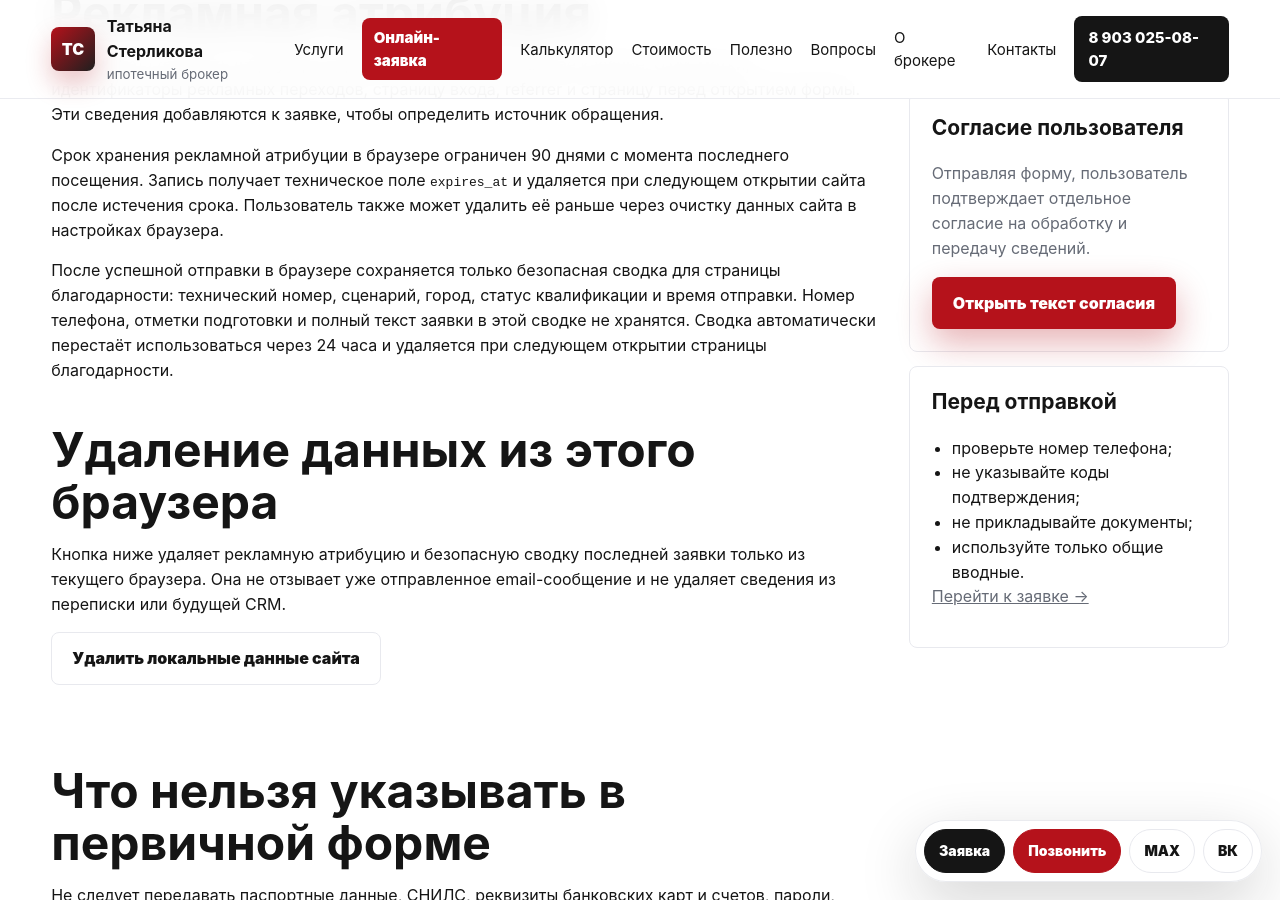
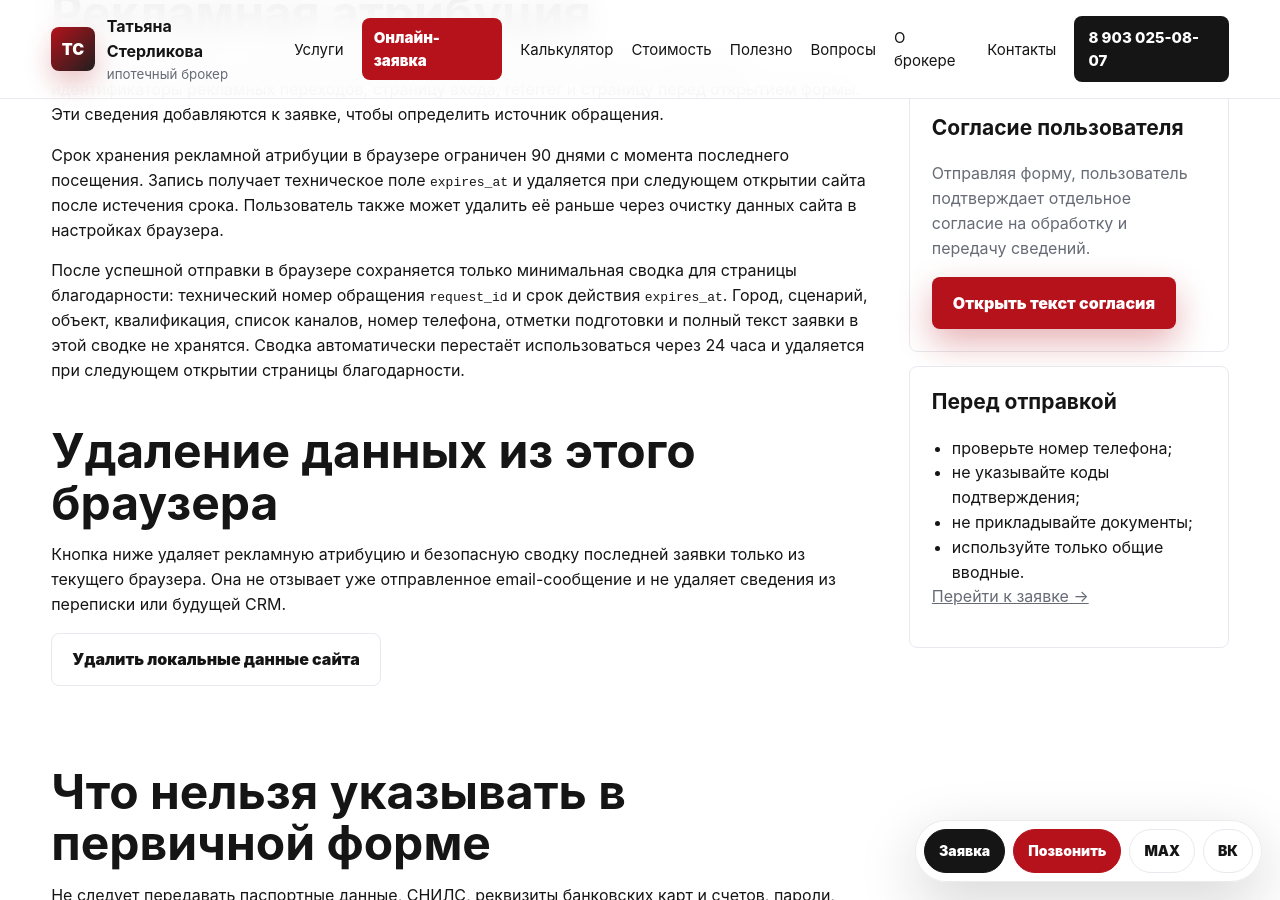
Before and after one commit to deputat36/broker, a Jekyll site: the page built from policy.md, in a window 1280 px wide and 900 px high, scrolled down 2415 px. Built offline with Jekyll 4.4.1, drawn with Linux system fonts in a browser that asks for light colours.

Commit message:
Синхронизировать политику с минимальной локальной сводкой

```diff
--- a/policy.md
+++ b/policy.md
@@ -49,7 +49,7 @@
     <h2>Рекламная атрибуция</h2>
     <p>Сайт может сохранять в браузере первое и последнее рекламное касание: UTM-метки, идентификаторы рекламных переходов, страницу входа, referrer и страницу перед открытием формы. Эти сведения добавляются к заявке, чтобы определить источник обращения.</p>
     <p>Срок хранения рекламной атрибуции в браузере ограничен 90 днями с момента последнего посещения. Запись получает техническое поле <code>expires_at</code> и удаляется при следующем открытии сайта после истечения срока. Пользователь также может удалить её раньше через очистку данных сайта в настройках браузера.</p>
-    <p>После успешной отправки в браузере сохраняется только безопасная сводка для страницы благодарности: технический номер, сценарий, город, статус квалификации и время отправки. Номер телефона, отметки подготовки и полный текст заявки в этой сводке не хранятся. Сводка автоматически перестаёт использоваться через 24 часа и удаляется при следующем открытии страницы благодарности.</p>
+    <p>После успешной отправки в браузере сохраняется только минимальная сводка для страницы благодарности: технический номер обращения <code>request_id</code> и срок действия <code>expires_at</code>. Город, сценарий, объект, квалификация, список каналов, номер телефона, отметки подготовки и полный текст заявки в этой сводке не хранятся. Сводка автоматически перестаёт использоваться через 24 часа и удаляется при следующем открытии страницы благодарности.</p>
 
     <h2>Удаление данных из этого браузера</h2>
     <p>Кнопка ниже удаляет рекламную атрибуцию и безопасную сводку последней заявки только из текущего браузера. Она не отзывает уже отправленное email-сообщение и не удаляет сведения из переписки или будущей CRM.</p>
```
